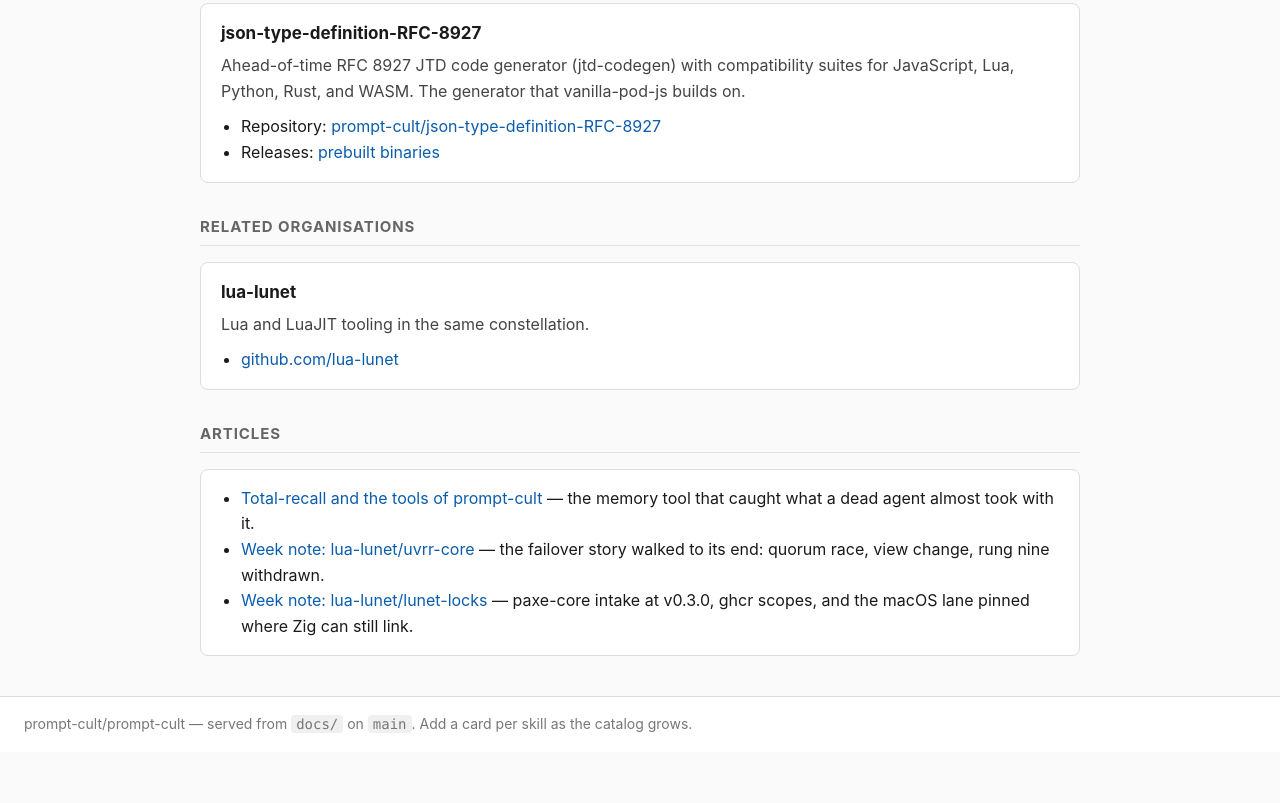
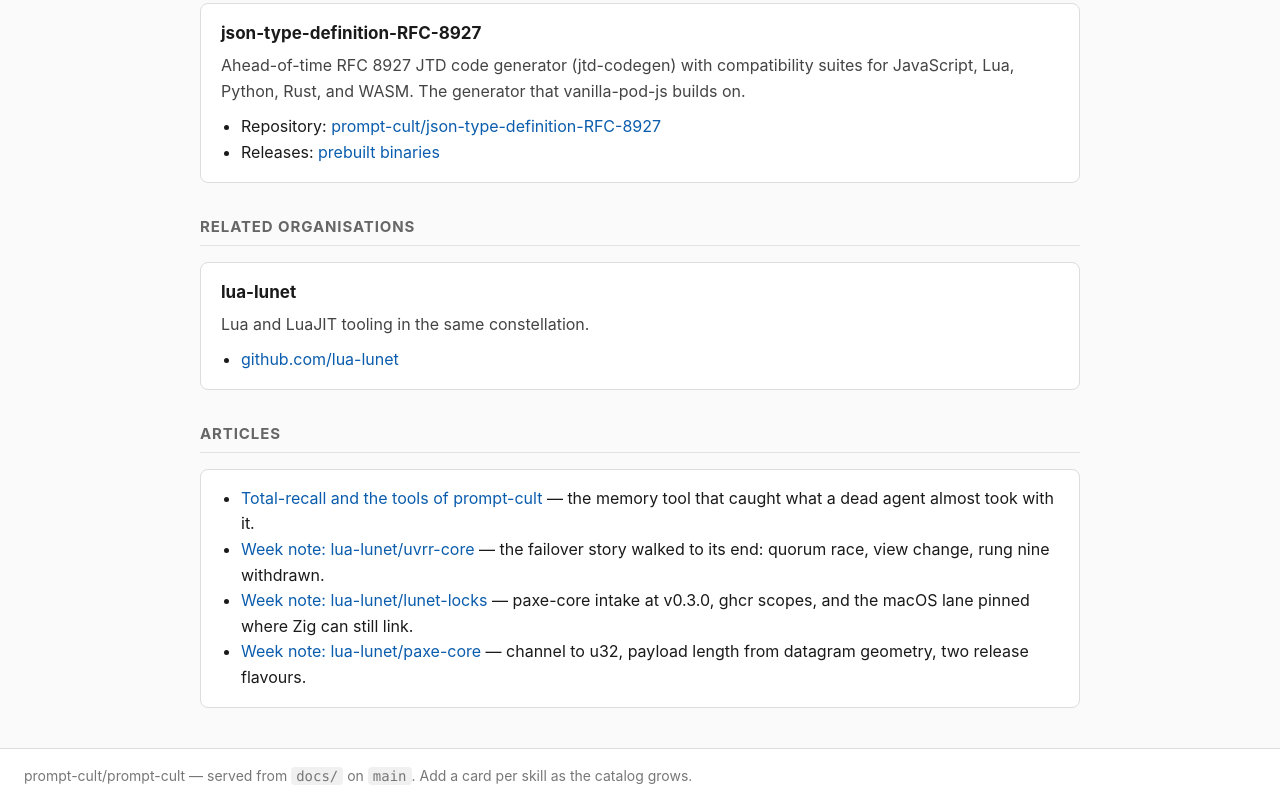
Before and after one commit to prompt-cult/prompt-cult, a plain HTML site: page docs/index.html in a window 1280 px wide. Shown: the part 490-1293 px from the top of the page. Before the commit the page ends 1242 px from the top, so only its background shows below. Drawn offline with Linux system fonts and the light colour scheme.

Commit message:
article: week note lua-lunet/paxe-core

```diff
--- a/docs/index.html
+++ b/docs/index.html
@@ -67,6 +67,7 @@
     <li><a href="articles/total-recall-and-org-tools.md">Total-recall and the tools of prompt-cult</a> — the memory tool that caught what a dead agent almost took with it.</li>
     <li><a href="articles/lua-lunet-uvrr-core-week.md">Week note: lua-lunet/uvrr-core</a> — the failover story walked to its end: quorum race, view change, rung nine withdrawn.</li>
     <li><a href="articles/lua-lunet-lunet-locks-week.md">Week note: lua-lunet/lunet-locks</a> — paxe-core intake at v0.3.0, ghcr scopes, and the macOS lane pinned where Zig can still link.</li>
+    <li><a href="articles/lua-lunet-paxe-core-week.md">Week note: lua-lunet/paxe-core</a> — channel to u32, payload length from datagram geometry, two release flavours.</li>
   </ul>
 </div>
 
```
Also changed, not shown: 1 other file.
